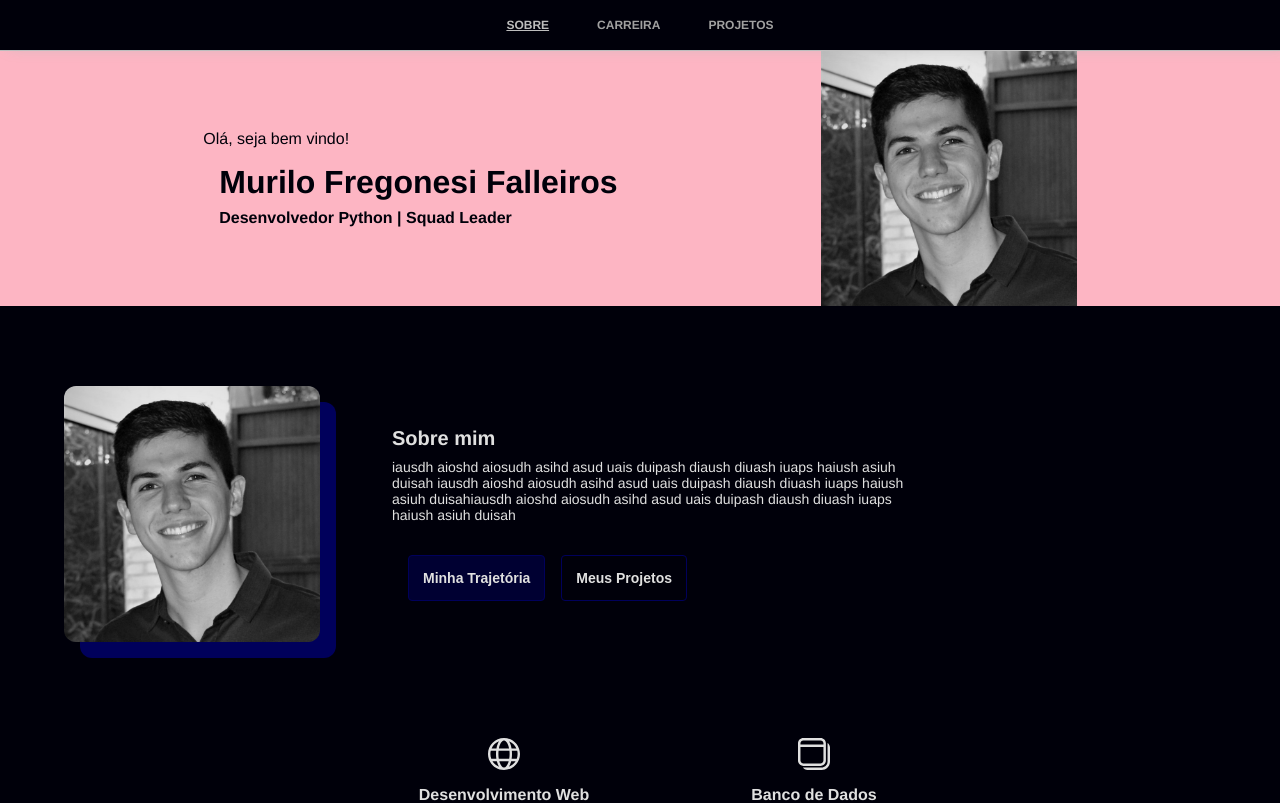
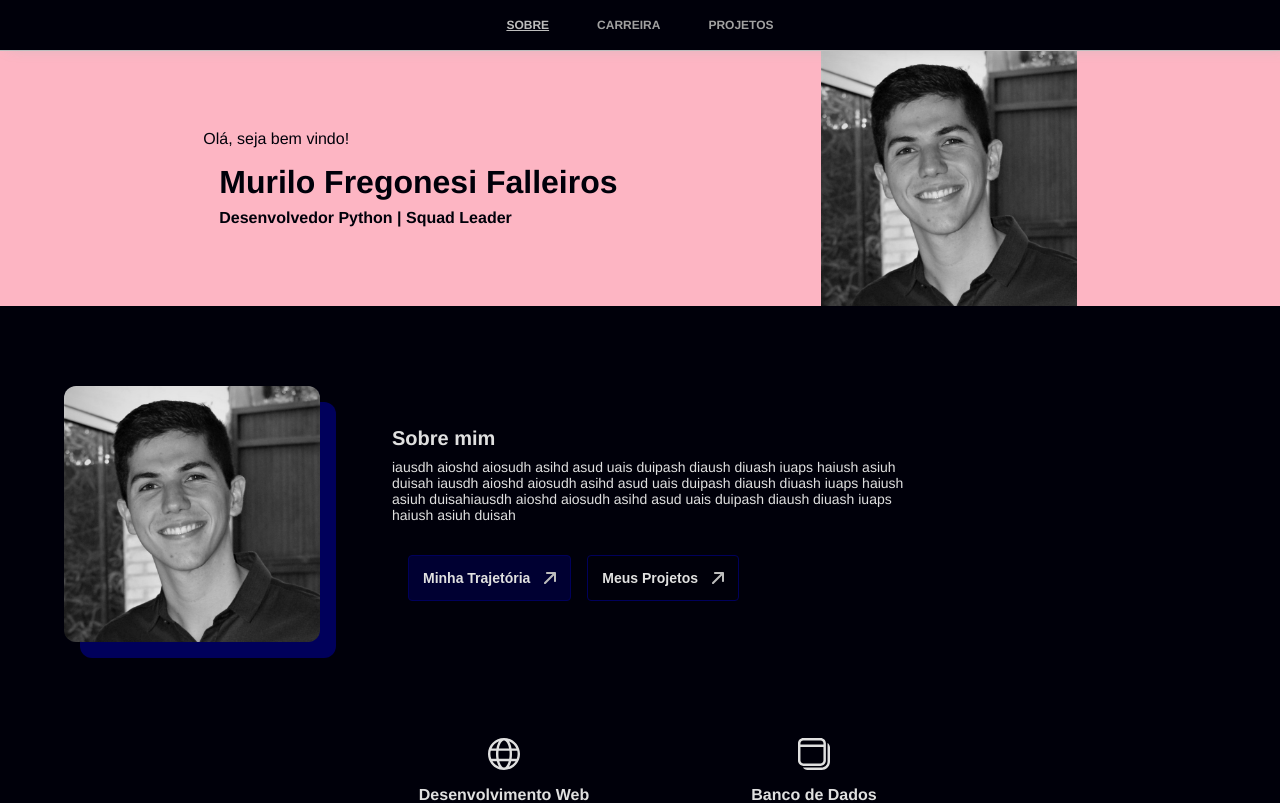
Before and after one commit to murilofregonesi/my-portfolio, a React (Create React App) app: page / in a window 1280 px wide. Shown: the top 803 px of the page. Built offline with nearby package versions, Linux system fonts and the light colour scheme.

Commit message:
feat: Career page with react full page

```diff
--- a/package.json
+++ b/package.json
@@ -3,6 +3,7 @@
   "version": "0.1.0",
   "private": true,
   "dependencies": {
+    "@fullpage/react-fullpage": "^0.1.27",
     "@testing-library/jest-dom": "^5.16.5",
     "@testing-library/react": "^13.3.0",
     "@testing-library/user-event": "^13.5.0",
--- a/src/components/Button/Button.jsx
+++ b/src/components/Button/Button.jsx
@@ -8,6 +8,9 @@ import {
 } from "../../UI/variables";
 
 const Btn = styled.button`
+  display: flex;
+  flex-direction: row;
+  align-items: center;
   border-radius: 4px;
   background-color: ${(props) =>
     props.transparent ? "rgba(0,0,0,0)" : black_600};
@@ -24,10 +27,16 @@ const Btn = styled.button`
   }
 `;
 
-export function Button({ text, onClick, transparent }) {
+const BtnIcon = styled.img`
+  height: 12px;
+  margin-left: 1em;
+`;
+
+export function Button({ text, onClick, icon, transparent }) {
   return (
     <Btn {...(transparent ? { transparent } : {})} onClick={onClick}>
       {text}
+      {icon ? <BtnIcon src={icon} /> : null}
     </Btn>
   );
 }
--- a/src/components/Header/Header.jsx
+++ b/src/components/Header/Header.jsx
@@ -12,6 +12,7 @@ const HeaderWrapper = styled.nav`
   border-bottom: 1px solid ${white_800};
   box-shadow: 8px -6px 16px ${white_800};
   background-color: ${black_1000};
+  z-index: 1;
 
   .link {
     font-weight: bold;
@@ -43,9 +44,7 @@ export function Header() {
   return (
     <>
       <HeaderWrapper>
-        <Link
-          className={"link" + (pathname === "/" ? " active" : "")}
-          to={"/"}>
+        <Link className={"link" + (pathname === "/" ? " active" : "")} to={"/"}>
           Sobre
         </Link>
         <Link
--- a/src/components/Summary/Summary.jsx
+++ b/src/components/Summary/Summary.jsx
@@ -5,6 +5,7 @@ import avatar from "../../assets/img/avatar.jpeg";
 import { black_200 } from "../../UI/variables";
 import Button from "../Button";
 import { useNavigate } from "react-router-dom";
+import icon_link from "../../assets/img/icon_link.svg";
 
 const SummaryWrapper = styled.div`
   display: flex;
@@ -72,6 +73,7 @@ export function Summary() {
           <BtnWrapper>
             <Button
               text={data.button_job}
+              icon={icon_link}
               onClick={() => {
                 navigate("/carreira");
               }}
@@ -80,6 +82,7 @@ export function Summary() {
           <BtnWrapper>
             <Button
               text={data.button_projects}
+              icon={icon_link}
               transparent
               onClick={() => {
                 navigate("/carreira");
--- a/src/pages/JobExperience/JobExperience.jsx
+++ b/src/pages/JobExperience/JobExperience.jsx
@@ -1,5 +1,48 @@
 import React from "react";
+import ReactFullpage from "@fullpage/react-fullpage";
+import { Button } from "../../components/Button/Button";
+import { useNavigate } from "react-router-dom";
+import icon_link from "../../assets/img/icon_link.svg";
 
 export function JobExperience() {
-    return <h1>JobExperience</h1>
+  const navigate = useNavigate();
+
+  return (
+    <ReactFullpage
+      scrollingSpeed={1000}
+      render={({ state, fullpageApi }) => {
+        return (
+          <ReactFullpage.Wrapper>
+            <div className="section">
+              <h1>SenseData</h1>
+              <p>Nice surprice</p>
+              <Button
+                text={"Próximo"}
+                transparent
+                onClick={() => fullpageApi.moveSectionDown()}
+              />
+            </div>
+            <div className="section">
+              <h1>Schaeffler</h1>
+              <p>Section 2</p>
+              <Button
+                text={"Próximo"}
+                transparent
+                onClick={() => fullpageApi.moveSectionDown()}
+              />
+            </div>
+            <div className="section">
+              <h1>AIESEC</h1>
+              <p>Section 2</p>
+              <Button
+                text={"Meus Projetos"}
+                icon={icon_link}
+                onClick={() => navigate("/projetos")}
+              />
+            </div>
+          </ReactFullpage.Wrapper>
+        );
+      }}
+    />
+  );
 }
```
Also changed, not shown: src/assets/img/icon_link.svg (added), 1 other file (tests, documents, lock files or other folders).
